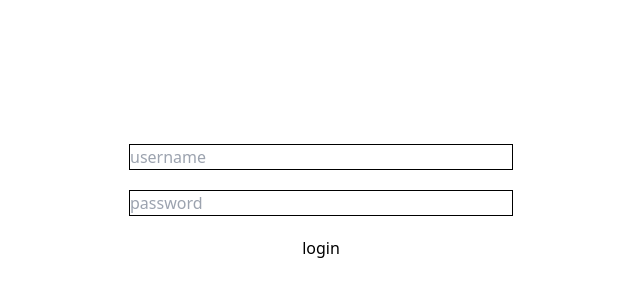
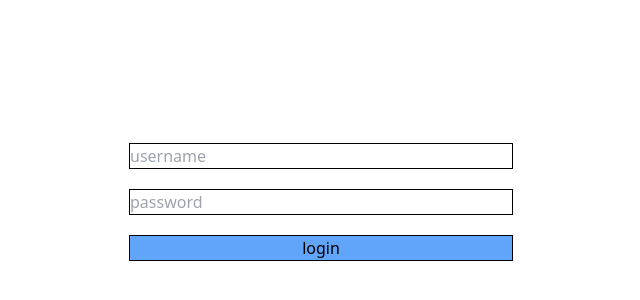
Before and after one commit to MDF05/frontend-mdf-link, a React (Vite) app: page /admin-login in a window 1280 px wide. Shown: the part 198-498 px from the top of the page, without its empty margins (319-959 px from the left). Built offline with nearby package versions, Linux system fonts and the light colour scheme.

Commit message:
fix: button submit login

```diff
--- a/src/auth-router/AuthAdmin.jsx
+++ b/src/auth-router/AuthAdmin.jsx
@@ -52,7 +52,9 @@ function AdminLogin() {
                     onChange={(el) => setPassword(el.target.value)}
                     className="border border-black"
                 />
-                <button type="submit">login</button>
+                <button type="submit" className="bg-blue-400 border border-black">
+                    login
+                </button>
             </form>
             <div className="alert-component hidden">
                 <div className="flex items-center fixed top-5 lg:right-5 right-2 button-74 rounded-none pb-1 pr-12 overflow-hidden scale:90 w-10/12 sm:w-6/12 md:w-max container-alert">
```
